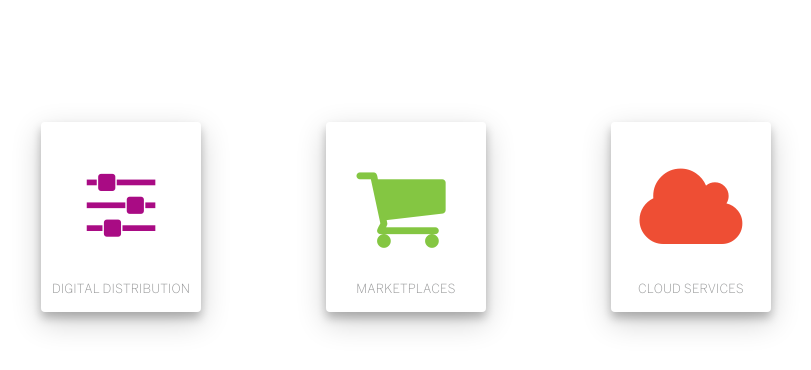
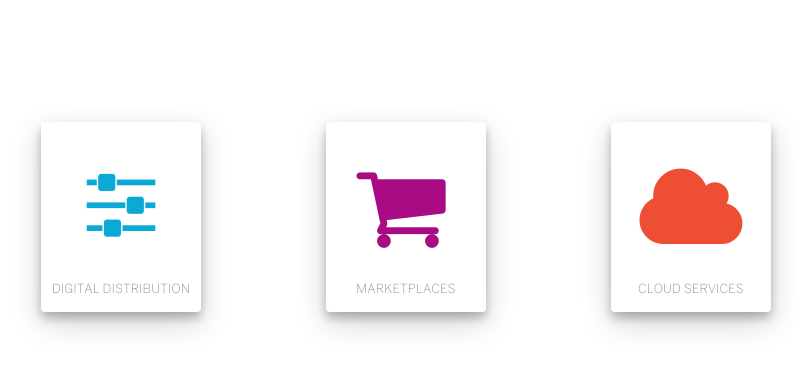
Before and after one commit to caleorourke/proof, a Jekyll site: the page built from markets.html, in a window 1280 px wide. Shown: the top 370 px of the page, without its empty margins (44-855 px from the left). Built offline with Jekyll 4.4.1, drawn with Linux system fonts in a browser that asks for light colours; nearby versions of some CDN libraries; Markdown is read by kramdown in place of the engine named in the settings; the repository's description, which GitHub fills in, is left out.

Commit message:
Update portfolio-ten.html

```diff
--- a/_includes/partials/portfolio-ten.html
+++ b/_includes/partials/portfolio-ten.html
@@ -7,7 +7,7 @@
           <div>
             <span class="fa-stack icon-large">
               <i class="fa fa-circle fa-stack-2x icon-transparent shadow"></i>
-              <i class="fa fa-sliders fa-stack-1x icon-purple"></i>
+              <i class="fa fa-sliders fa-stack-1x icon-blue"></i>
               <h2 class="icon-caption u-text-center">Digital Distribution</h2>
             </span>
           </div>
@@ -17,7 +17,7 @@
           <div>
             <span class="fa-stack icon-large">
               <i class="fa fa-circle fa-stack-2x icon-transparent shadow"></i>
-              <i class="fa fa-shopping-cart fa-stack-1x icon-green"></i>
+              <i class="fa fa-shopping-cart fa-stack-1x icon-purple"></i>
               <h2 class="icon-caption u-text-center">Marketplaces</h2>
             </span>
           </div>
```
